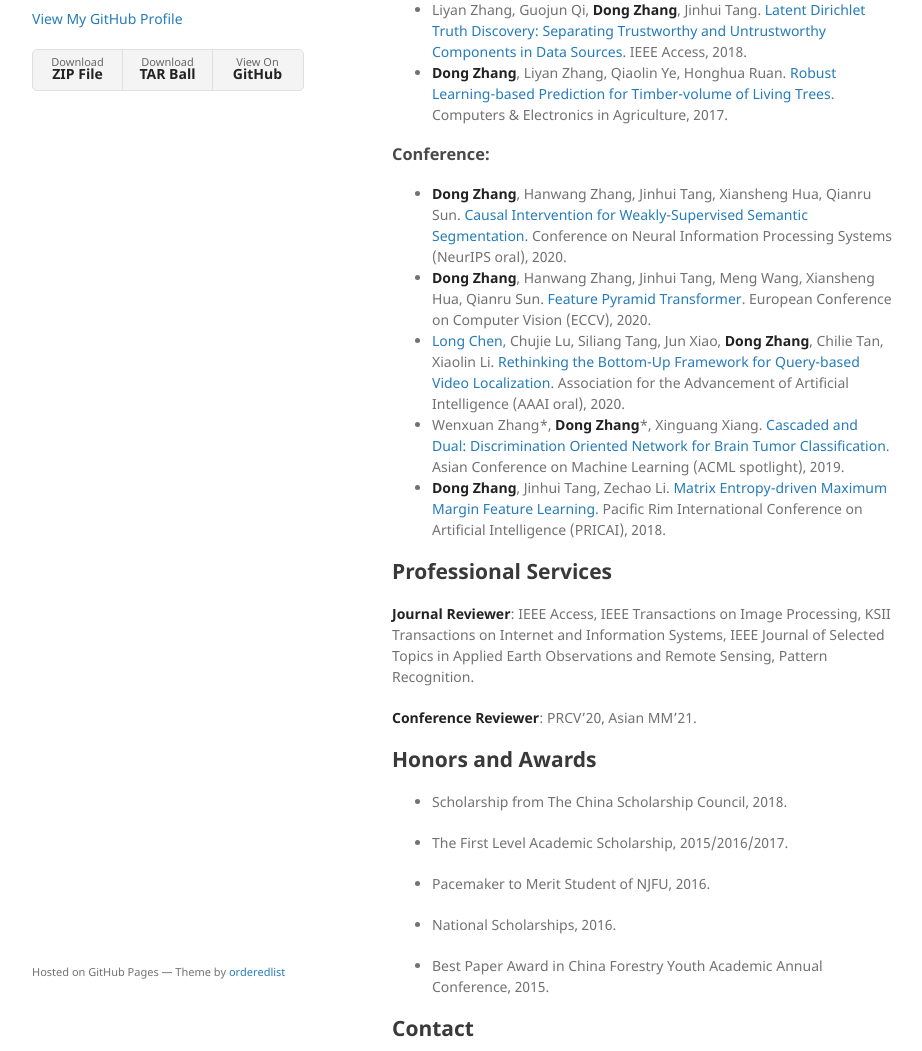
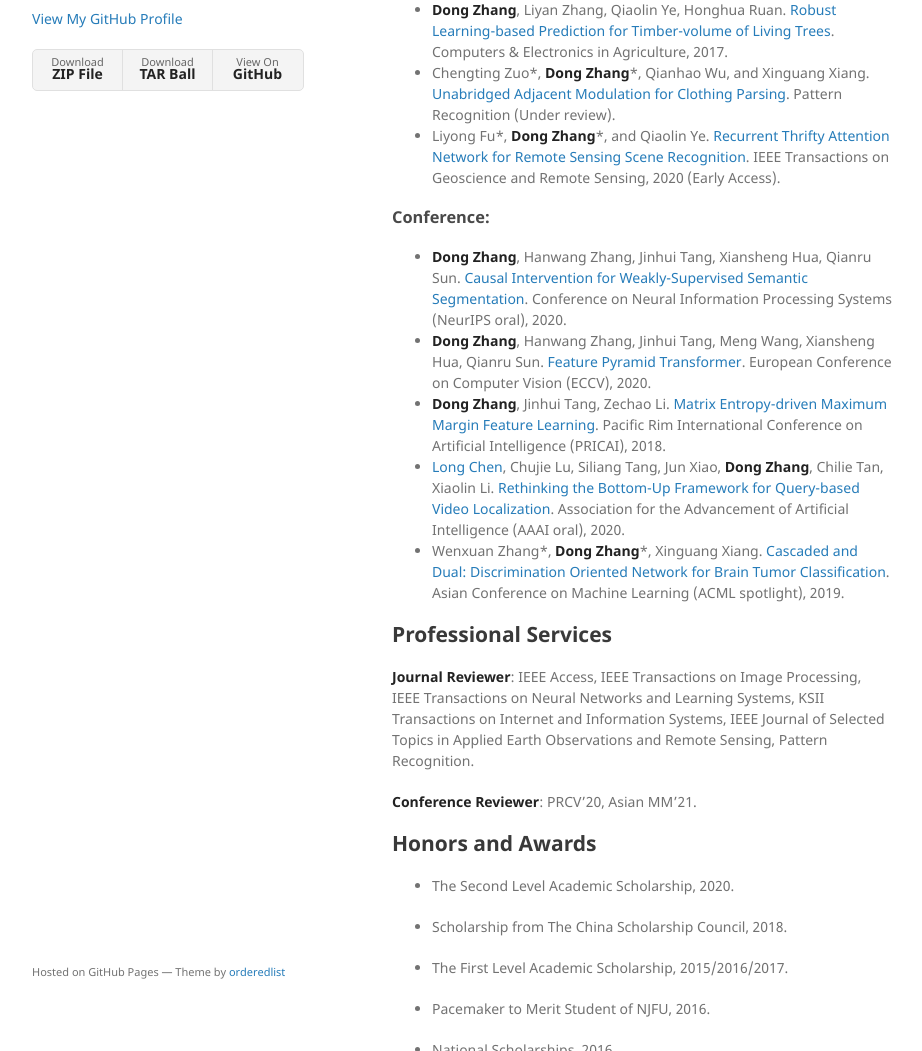
Before and after one commit to ZHANGDONG-NJUST/zhangdong-njust.github.io, a Jekyll site: the page built from index.md, in a window 1280 px wide and 1400 px high. Shown: the part 349-1400 px from the top of the window, without its empty margins (178-1100 px from the left). Built offline with Jekyll 4.4.1, drawn with Linux system fonts in a browser that asks for light colours.

Commit message:
Update index.md

```diff
--- a/index.md
+++ b/index.md
@@ -8,23 +8,26 @@ Now, I am a Ph.D. student at Nanjing University of Science and Technology under
 
 ### Journal:
 - **Dong Zhang**, Yunlian Sun, Qiaolin Ye, Jinhui Tang. [Recursive Discriminative Subspace Learning with L1-norm Distance Constraint](https://ieeexplore.ieee.org/document/8573145). IEEE Transactions on Cybernetics, 2018.
-- Liyan Zhang, Guojun Qi, **Dong Zhang**, Jinhui Tang. [Latent Dirichlet Truth Discovery: Separating Trustworthy and Untrustworthy Components in Data Sources](https://ieeexplore.ieee.org/document/8166747). IEEE Access, 2018.
 - **Dong Zhang**, Liyan Zhang, Qiaolin Ye, Honghua Ruan. [Robust Learning-based Prediction for Timber-volume of Living Trees](https://www.sciencedirect.com/science/article/abs/pii/S0168169916306366). Computers & Electronics in Agriculture, 2017.
+- Chengting Zuo\*, **Dong Zhang**\*, Qianhao Wu, and Xinguang Xiang. [Unabridged Adjacent Modulation for Clothing Parsing](https://github.com/ZHANGDONG-NJUST/UAM-Net). Pattern Recognition (Under review).
+- Liyong Fu\*, **Dong Zhang**\*, and Qiaolin Ye. [Recurrent Thrifty Attention Network for Remote Sensing Scene Recognition](https://ieeexplore.ieee.org/document/9305284). IEEE Transactions on Geoscience and Remote Sensing, 2020 (Early Access).
 
 ### Conference:
 - **Dong Zhang**, Hanwang Zhang, Jinhui Tang, Xiansheng Hua, Qianru Sun. [Causal Intervention for Weakly-Supervised Semantic Segmentation](https://papers.nips.cc/paper/2020/file/07211688a0869d995947a8fb11b215d6-Paper.pdf). Conference on Neural Information Processing Systems (NeurIPS oral), 2020.
 - **Dong Zhang**, Hanwang Zhang, Jinhui Tang, Meng Wang, Xiansheng Hua, Qianru Sun. [Feature Pyramid Transformer](https://www.ecva.net/papers/eccv_2020/papers_ECCV/papers/123730324.pdf). European Conference on Computer Vision (ECCV), 2020.
+- **Dong Zhang**, Jinhui Tang, Zechao Li. [Matrix Entropy-driven Maximum Margin Feature Learning](https://link.springer.com/chapter/10.1007/978-3-319-97304-3_29). Pacific Rim International Conference on Artificial Intelligence (PRICAI), 2018.
 - [Long Chen](https://zjuchenlong.github.io/), Chujie Lu, Siliang Tang, Jun Xiao, **Dong Zhang**, Chilie Tan, Xiaolin Li. [Rethinking the Bottom-Up Framework for Query-based Video Localization](https://ojs.aaai.org//index.php/AAAI/article/view/6627). Association for the Advancement of Artificial Intelligence (AAAI oral), 2020.
 - Wenxuan Zhang\*, **Dong Zhang**\*, Xinguang Xiang. [Cascaded and Dual: Discrimination Oriented Network for Brain Tumor Classification](http://proceedings.mlr.press/v101/zhang19a.html). Asian Conference on Machine Learning (ACML spotlight), 2019.
-- **Dong Zhang**, Jinhui Tang, Zechao Li. [Matrix Entropy-driven Maximum Margin Feature Learning](https://link.springer.com/chapter/10.1007/978-3-319-97304-3_29). Pacific Rim International Conference on Artificial Intelligence (PRICAI), 2018.
 
 ## Professional Services
 
-**Journal Reviewer**: IEEE Access, IEEE Transactions on Image Processing, KSII Transactions on Internet and Information Systems, IEEE Journal of Selected Topics in Applied Earth Observations and Remote Sensing, Pattern Recognition.
+**Journal Reviewer**: IEEE Access, IEEE Transactions on Image Processing, IEEE Transactions on Neural Networks and Learning Systems, KSII Transactions on Internet and Information Systems, IEEE Journal of Selected Topics in Applied Earth Observations and Remote Sensing, Pattern Recognition.
 
 **Conference Reviewer**: PRCV'20, Asian MM'21.
 
 ## Honors and Awards
+
+* The Second Level Academic Scholarship, 2020.
 
 * Scholarship from The China Scholarship Council, 2018.
 
```
